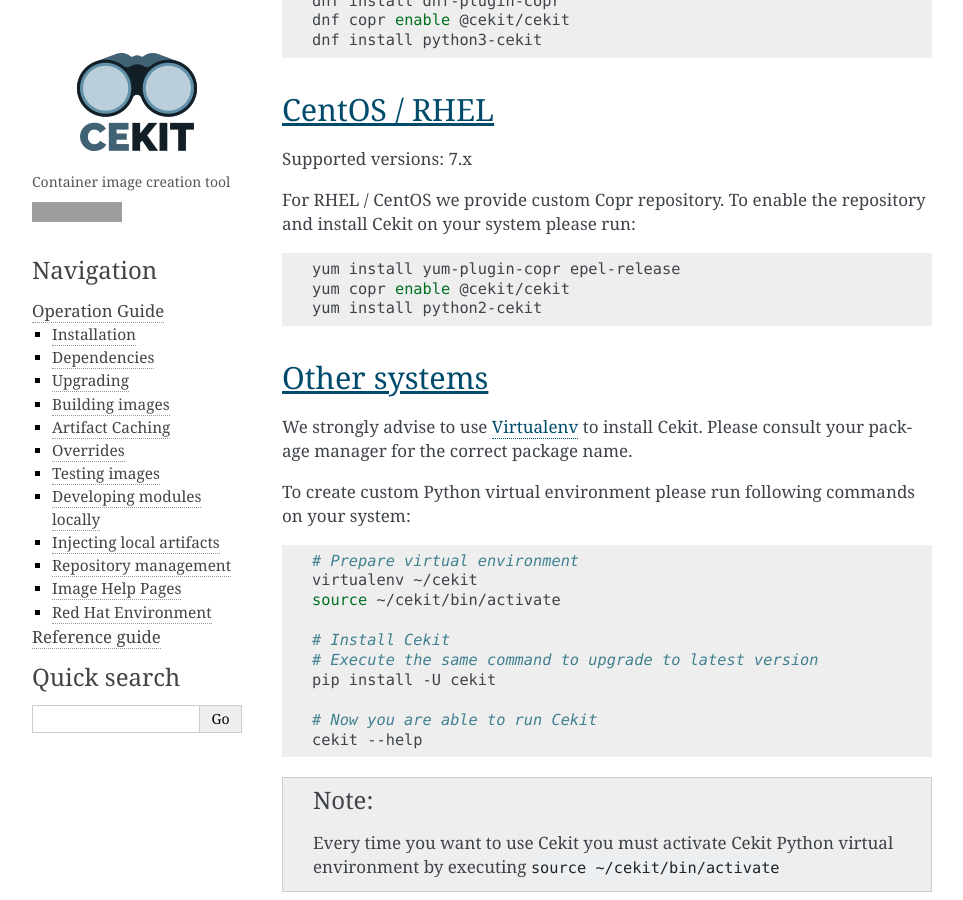
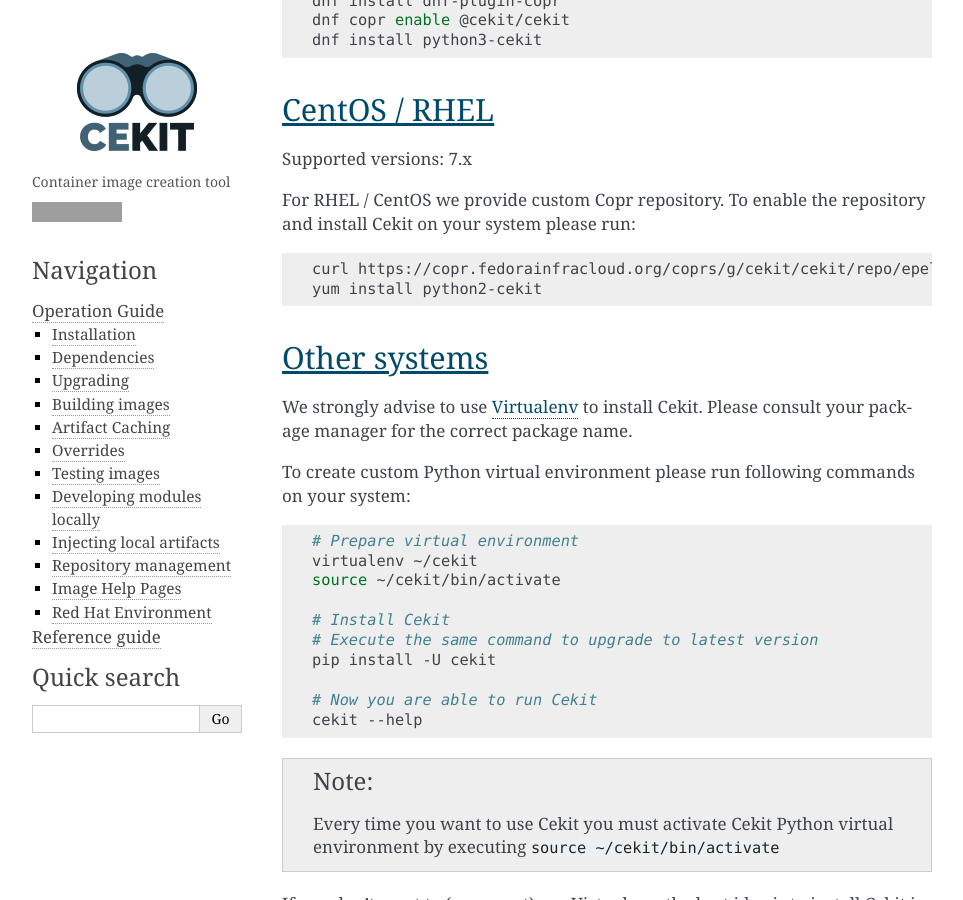
Before and after one commit to cekit/cekit, a Sphinx documentation site: the page built from docs/installation.rst, in a window 1280 px wide and 900 px high, scrolled down 1119 px. Shown: the whole window, without its empty margins (148-1111 px from the left). Built offline with Sphinx 7.4.7, drawn with Linux system fonts in a browser that asks for light colours; grey boxes are pictures that could not be loaded.

Commit message:
Use curl to install COPR repo file on CentOS/RHEL
Fixes #374

```diff
--- a/docs/installation.rst
+++ b/docs/installation.rst
@@ -40,8 +40,7 @@
 
 .. code-block:: bash
 
-    yum install yum-plugin-copr epel-release
-    yum copr enable @cekit/cekit
+    curl https://copr.fedorainfracloud.org/coprs/g/cekit/cekit/repo/epel-7/group_cekit-cekit-epel-7.repo -o /etc/yum.repos.d/cekit-epel-7.repo
     yum install python2-cekit
 
 Other systems
```
